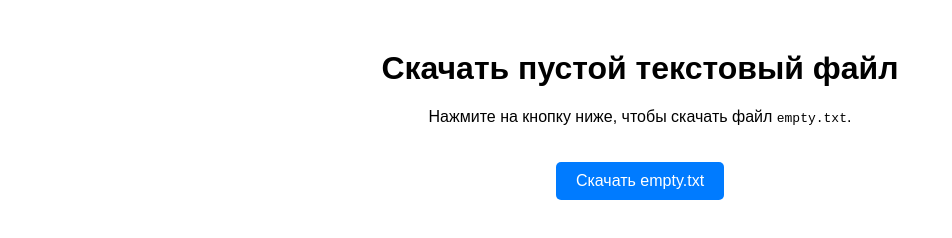
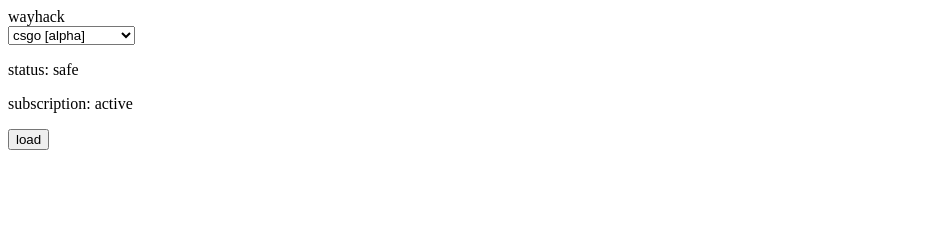
Before and after one commit to zxcvbx521/bublic, a plain HTML site: page index.html in a window 1280 px wide. Shown: the whole page, without its empty margins (0-952 px from the left). Drawn offline with Linux system fonts and the light colour scheme.

Commit message:
index.html

```diff
--- a/index.html
+++ b/index.html
@@ -1,32 +1,83 @@
-<!DOCTYPE html>
-<html lang="en">
-<head>
-    <meta charset="UTF-8">
-    <meta name="viewport" content="width=device-width, initial-scale=1.0">
-    <title>Скачать пустой TXT файл</title>
-    <style>
-        body {
-            font-family: Arial, sans-serif;
-            text-align: center;
-            margin-top: 50px;
+<script>
+        $( function() {
+          $( "#menu"  ).draggable();
+        } );
+
+        function toggleLoadAnimation() {
+          const button = document.querySelector('.info button');
+          const isLoadButton = button.textContent === 'load';
+
+          if (isLoadButton) {
+            // Анимация загрузки
+            button.textContent = 'loading';
+            button.disabled = true;
+
+            let dots = 0;
+            const loadingInterval = setInterval(() => {
+              dots = (dots + 1) % 4;
+              button.textContent = 'loading' + '.'.repeat(dots);
+            }, 500);
+
+            setTimeout(() => {
+              clearInterval(loadingInterval);
+              button.textContent = 'Successfully!';
+
+              setTimeout(() => {
+                button.textContent = 'Quit';
+                button.disabled = false;
+              }, 1500);
+            }, 3000);
+          } else {
+            // Анимация выхода
+            button.textContent = 'quitting';
+            button.disabled = true;
+
+            let dots = 0;
+            const quittingInterval = setInterval(() => {
+              dots = (dots + 1) % 4;
+              button.textContent = 'quitting' + '.'.repeat(dots);
+            }, 500);
+
+            setTimeout(() => {
+              clearInterval(quittingInterval);
+              button.textContent = 'Unloaded!';
+
+              setTimeout(() => {
+                button.textContent = 'load';
+                button.disabled = false;
+              }, 1500);
+            }, 3000);
+          }
         }
-        a {
-            display: inline-block;
-            margin-top: 20px;
-            padding: 10px 20px;
-            background-color: #007BFF;
-            color: white;
-            text-decoration: none;
-            border-radius: 5px;
-        }
-        a:hover {
-            background-color: #0056b3;
-        }
-    </style>
-</head>
-<body>
-    <h1>Скачать пустой текстовый файл</h1>
-    <p>Нажмите на кнопку ниже, чтобы скачать файл <code>empty.txt</code>.</p>
-    <a href="empty.txt" download>Скачать empty.txt</a>
-</body>
-</html>
+      </script>
+
+
+<div id="menu">
+
+
+    <div class="logo">wayhack</div>
+    <div class="line"></div>
+
+    <div id="inside">
+    <div class="select">
+    <select>
+    <option disabled style="opacity: 0.5;">CS2 [unavailable]</option>
+    <option>csgo [alpha]</option>
+    </select>
+
+    <div class="select_arrow">
+    </div>
+
+    </div>
+    </label>
+
+
+    <div class="info">
+        <p>status: safe</p>
+        <p>subscription: active</p>
+        <button onclick="toggleLoadAnimation()">load</button>
+    </div>
+    </div>
+
+
+      </div>
```
